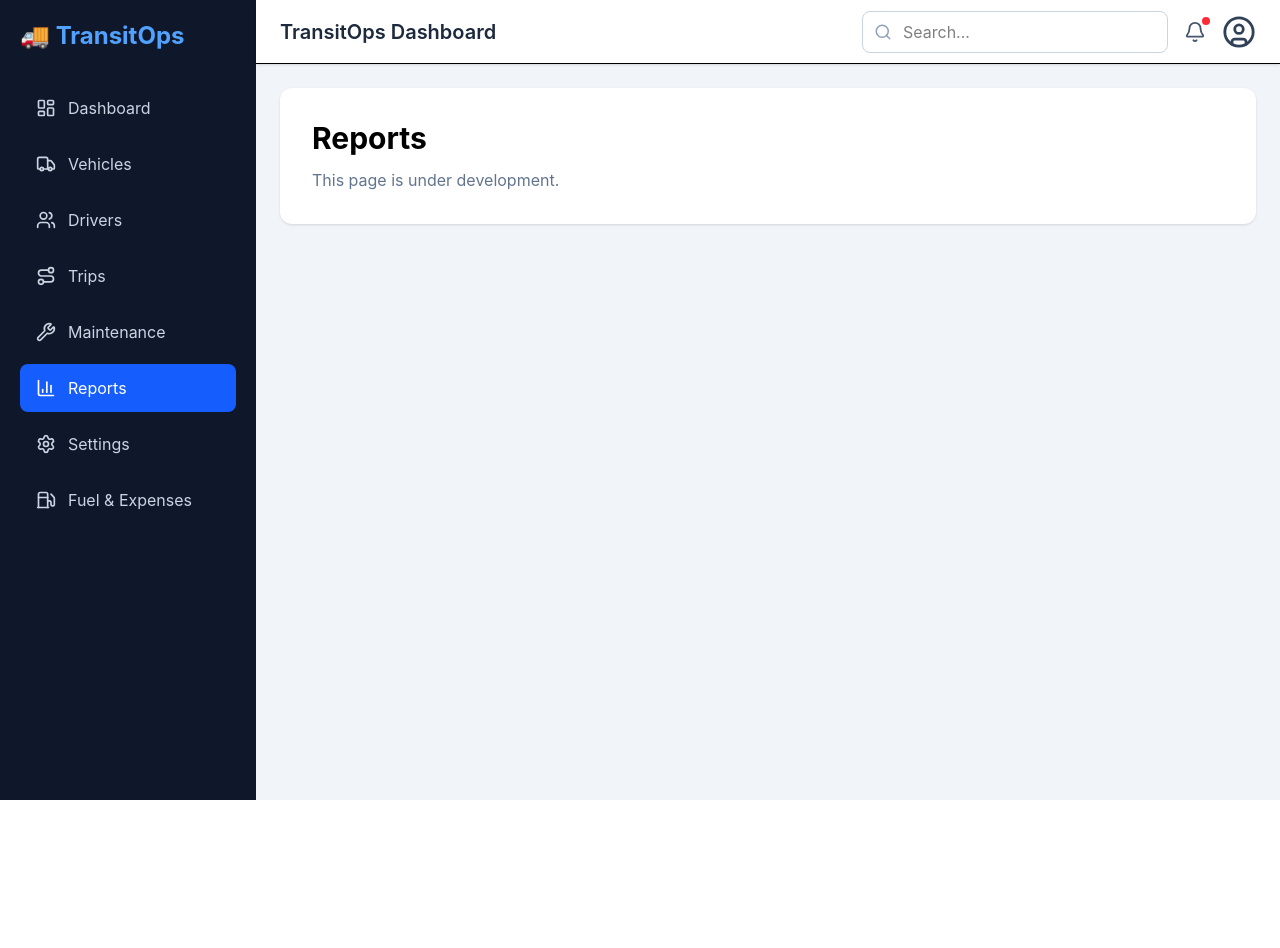
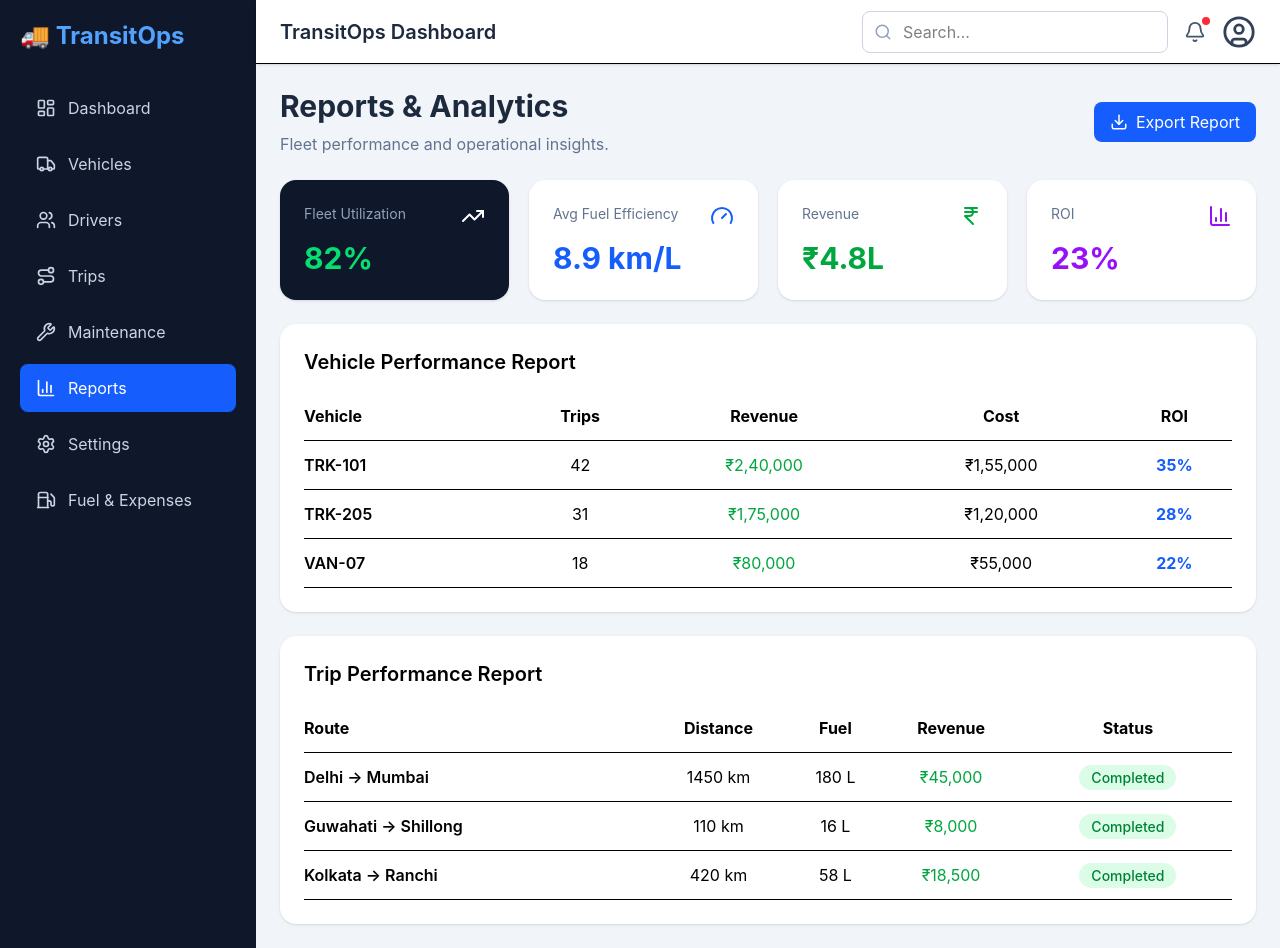
Before and after one commit to senguptasiddhartha/transitops-odoo-hackathon-2026, a React (Vite) app: page /reports in a window 1280 px wide. Before the commit the page ends 800 px from the top, so only its background shows below. Built offline with nearby package versions, Linux system fonts and the light colour scheme.

Commit message:
report page create

```diff
--- a/src/App.tsx
+++ b/src/App.tsx
@@ -10,17 +10,7 @@ import Trips from "./pages/dashboard/trips/trips";
 import Maintenance from "./pages/dashboard/maintenance/maintenance";
 import FuelAndExpenses from "./pages/fuel_and_expenses/fuel_and_expenses";
 import Settings from "./pages/settings/settings";
-
-function Placeholder({ title }: { title: string }) {
-  return (
-    <div className="rounded-xl bg-white p-8 shadow">
-      <h1 className="text-3xl font-bold">{title}</h1>
-      <p className="mt-3 text-slate-500">
-        This page is under development.
-      </p>
-    </div>
-  );
-}
+import Report from "./pages/dashboard/report/report";
 
 export default function App() {
   return (
@@ -49,9 +39,9 @@ export default function App() {
               />
 
               <Route
-                path="/reports"
-                element={<Placeholder title="Reports" />}
-              />
+  path="/reports"
+  element={<Report />}
+/>
 
               <Route
   path="/settings"
--- a/src/pages/dashboard/report/report.tsx
+++ b/src/pages/dashboard/report/report.tsx
@@ -1,452 +1,288 @@
-const vehicleReports = [
+import {
+  TrendingUp,
+  Gauge,
+  IndianRupee,
+  BarChart3,
+  Download,
+} from "lucide-react";
+
+const vehicleReport = [
   {
-    registration: "TX-551-CDL",
-    vehicle: "Volvo FH16",
-    type: "Heavy",
-    runs: 0,
-    revenue: 0,
-    costs: 625,
-    earnings: -625,
-    price: 145000,
-    efficiency: "N/A",
-    roi: -0.43,
+    vehicle: "TRK-101",
+    trips: 42,
+    revenue: "₹2,40,000",
+    cost: "₹1,55,000",
+    roi: "35%",
   },
   {
-    registration: "CA-889-XTR",
-    vehicle: "Freightliner Cascadia",
-    type: "Semi-Trailer",
-    runs: 0,
-    revenue: 0,
-    costs: 150,
-    earnings: -150,
-    price: 160000,
-    efficiency: "N/A",
-    roi: -0.09,
+    vehicle: "TRK-205",
+    trips: 31,
+    revenue: "₹1,75,000",
+    cost: "₹1,20,000",
+    roi: "28%",
   },
   {
-    registration: "NY-442-VAN",
-    vehicle: "Ford F-550 Super Duty",
-    type: "Light",
-    runs: 0,
-    revenue: 0,
-    costs: 1295,
-    earnings: -1295,
-    price: 65000,
-    efficiency: "N/A",
-    roi: -1.99,
-  },
-  {
-    registration: "FL-112-MTR",
-    vehicle: "Mercedes-Benz Sprinter",
-    type: "Cargo",
-    runs: 1,
-    revenue: 794,
-    costs: 165,
-    earnings: 629,
-    price: 48000,
-    efficiency: "3.45 km/L",
-    roi: 1.31,
-  },
-  {
-    registration: "IL-309-BOX",
-    vehicle: "Isuzu NPR-HD",
-    type: "Box",
-    runs: 0,
-    revenue: 0,
-    costs: 270,
-    earnings: -270,
-    price: 72000,
-    efficiency: "N/A",
-    roi: -0.38,
-  },
-  {
-    registration: "NV-771-RET",
-    vehicle: "Kenworth T680",
-    type: "Semi-Trailer",
-    runs: 0,
-    revenue: 0,
-    costs: 4800,
-    earnings: -4800,
-    price: 155000,
-    efficiency: "N/A",
-    roi: -3.1,
+    vehicle: "VAN-07",
+    trips: 18,
+    revenue: "₹80,000",
+    cost: "₹55,000",
+    roi: "22%",
   },
 ];
 
-const tripReports = [
+const tripReport = [
   {
-    id: "#",
-    route: "Miami to Orlando",
-    equipment: "FL-112-MTR",
-    distance: 380,
-    fuel: 110,
-    revenue: 794,
-    efficiency: "3.45 km/L",
+    route: "Delhi → Mumbai",
+    distance: "1450 km",
+    fuel: "180 L",
+    revenue: "₹45,000",
+    status: "Completed",
+  },
+  {
+    route: "Guwahati → Shillong",
+    distance: "110 km",
+    fuel: "16 L",
+    revenue: "₹8,000",
+    status: "Completed",
+  },
+  {
+    route: "Kolkata → Ranchi",
+    distance: "420 km",
+    fuel: "58 L",
+    revenue: "₹18,500",
+    status: "Completed",
   },
 ];
 
-function formatMoney(value: number) {
-  const formatted = Math.abs(value).toLocaleString("en-US");
-
-  if (value < 0) {
-    return `$-${formatted}`;
-  }
-
-  return `$${formatted}`;
-}
-
-function downloadCSV(filename: string, rows: (string | number)[][]) {
-  const csv = rows
-    .map((row) =>
-      row
-        .map((value) => `"${String(value).replace(/"/g, '""')}"`)
-        .join(",")
-    )
-    .join("\n");
-
-  const blob = new Blob([csv], {
-    type: "text/csv;charset=utf-8;",
-  });
-
-  const url = URL.createObjectURL(blob);
-  const link = document.createElement("a");
-
-  link.href = url;
-  link.download = filename;
-
-  document.body.appendChild(link);
-  link.click();
-  document.body.removeChild(link);
-
-  URL.revokeObjectURL(url);
-}
-
 export default function Report() {
-  const exportVehicleReports = () => {
-    const rows: (string | number)[][] = [
-      [
-        "Registration",
-        "Vehicle",
-        "Type",
-        "Runs",
-        "Total Revenue",
-        "Total Costs",
-        "Net Earnings",
-        "Acquisition Price",
-        "Average Fuel Efficiency",
-        "Computed ROI",
-      ],
-      ...vehicleReports.map((vehicle) => [
-        vehicle.registration,
-        vehicle.vehicle,
-        vehicle.type,
-        vehicle.runs,
-        vehicle.revenue,
-        vehicle.costs,
-        vehicle.earnings,
-        vehicle.price,
-        vehicle.efficiency,
-        `${vehicle.roi}%`,
-      ]),
-    ];
-
-    downloadCSV("vehicle-roi-report.csv", rows);
-  };
-
-  const exportTripReports = () => {
-    const rows: (string | number)[][] = [
-      [
-        "Trip ID",
-        "Route",
-        "Equipment",
-        "Distance",
-        "Fuel Logged",
-        "Revenue",
-        "Efficiency",
-      ],
-      ...tripReports.map((trip) => [
-        trip.id,
-        trip.route,
-        trip.equipment,
-        trip.distance,
-        trip.fuel,
-        trip.revenue,
-        trip.efficiency,
-      ]),
-    ];
-
-    downloadCSV("trip-fuel-performance-report.csv", rows);
-  };
-
   return (
     <div className="space-y-6">
-      <div className="border-b border-slate-400 pb-5">
-        <h1 className="text-3xl font-bold text-slate-900">
-          Reports & ROI Analytics
+
+      <div className="flex items-center justify-between">
+
+        <div>
+          <h1 className="text-3xl font-bold text-slate-800">
+            Reports & Analytics
           </h1>
 
-        <p className="mt-1 text-slate-500">
-          Audit fleet-wide return on investment, operational efficiency indexes,
-          and cargo profits.
+          <p className="text-slate-500 mt-2">
+            Fleet performance and operational insights.
           </p>
         </div>
 
-      <div className="grid grid-cols-1 gap-4 md:grid-cols-2 xl:grid-cols-4">
-        <div className="rounded-2xl bg-slate-900 p-5 shadow">
-          <div className="flex items-start justify-between">
-            <div>
-              <p className="text-xs uppercase tracking-widest text-blue-300">
-                Active Fleet Utilization
-              </p>
+        <button className="flex items-center gap-2 rounded-lg bg-blue-600 px-4 py-2 text-white hover:bg-blue-700">
+          <Download size={18} />
+          Export Report
+        </button>
 
-              <p className="mt-3 text-3xl font-bold text-cyan-400">20%</p>
       </div>
 
-            <span className="text-cyan-400">↗</span>
+      {/* KPI Cards */}
+
+      <div className="grid gap-5 md:grid-cols-2 xl:grid-cols-4">
+
+        <div className="rounded-2xl bg-slate-900 text-white p-6 shadow">
+
+          <div className="flex justify-between">
+            <span className="text-sm text-slate-400">
+              Fleet Utilization
+            </span>
+
+            <TrendingUp />
           </div>
 
-          <p className="mt-2 text-xs text-slate-400">
-            Non-retired trucks currently dispatched
-          </p>
+          <h2 className="mt-3 text-3xl font-bold text-green-400">
+            82%
+          </h2>
+
         </div>
 
-        <div className="rounded-2xl bg-slate-900 p-5 shadow">
-          <div className="flex items-start justify-between">
-            <div>
-              <p className="text-xs uppercase tracking-widest text-blue-300">
-                Fleet Fuel Efficiency
-              </p>
+        <div className="rounded-2xl bg-white shadow p-6">
 
-              <p className="mt-3 text-3xl font-bold text-blue-500">
-                3.45
-                <span className="ml-1 text-sm font-normal">km/L</span>
-              </p>
+          <div className="flex justify-between">
+
+            <span className="text-sm text-slate-500">
+              Avg Fuel Efficiency
+            </span>
+
+            <Gauge className="text-blue-600" />
+
           </div>
 
-            <span className="text-blue-500">◔</span>
+          <h2 className="mt-3 text-3xl font-bold text-blue-600">
+            8.9 km/L
+          </h2>
+
         </div>
 
-          <p className="mt-2 text-xs text-slate-400">
-            Average ratio across completed routes
-          </p>
+        <div className="rounded-2xl bg-white shadow p-6">
+
+          <div className="flex justify-between">
+
+            <span className="text-sm text-slate-500">
+              Revenue
+            </span>
+
+            <IndianRupee className="text-green-600" />
+
           </div>
 
-        <div className="rounded-2xl bg-slate-900 p-5 shadow">
-          <div className="flex items-start justify-between">
-            <div>
-              <p className="text-xs uppercase tracking-widest text-blue-300">
-                Net Profit Margin
-              </p>
+          <h2 className="mt-3 text-3xl font-bold text-green-600">
+            ₹4.8L
+          </h2>
 
-              <p className="mt-3 text-3xl font-bold text-emerald-400">
-                $-6,511
-              </p>
         </div>
 
-            <span className="text-emerald-400">$</span>
+        <div className="rounded-2xl bg-white shadow p-6">
+
+          <div className="flex justify-between">
+
+            <span className="text-sm text-slate-500">
+              ROI
+            </span>
+
+            <BarChart3 className="text-purple-600" />
+
           </div>
 
-          <p className="mt-2 text-xs text-slate-400">
-            Completed Revenue minus all Expenses
-          </p>
+          <h2 className="mt-3 text-3xl font-bold text-purple-600">
+            23%
+          </h2>
+
         </div>
 
-        <div className="rounded-2xl bg-slate-900 p-5 shadow">
-          <div className="flex items-start justify-between">
-            <div>
-              <p className="text-xs uppercase tracking-widest text-blue-300">
-                Global Asset ROI
-              </p>
-
-              <p className="mt-3 text-3xl font-bold text-purple-400">-1.01%</p>
       </div>
 
-            <span className="text-purple-400">▥</span>
-          </div>
+      {/* Vehicle Report */}
 
-          <p className="mt-2 text-xs text-slate-400">
-            Percentage of fleet capital recovered
-          </p>
-        </div>
-      </div>
+      <div className="rounded-2xl bg-white shadow p-6">
 
-      <section className="overflow-hidden rounded-2xl bg-slate-900 shadow">
-        <div className="flex flex-col gap-4 border-b border-slate-700 p-5 md:flex-row md:items-center md:justify-between">
-          <div>
-            <h2 className="text-xl font-bold text-white">
-              Vehicle ROI & Capital Recovery Ledger
+        <h2 className="text-xl font-semibold mb-4">
+          Vehicle Performance Report
         </h2>
 
-            <p className="mt-1 text-sm text-slate-400">
-              ROI is computed using completed trip revenues, maintenance
-              overheads, fuel logs, and miscellaneous expenses.
-            </p>
-          </div>
+        <table className="w-full">
 
-          <button
-            type="button"
-            onClick={exportVehicleReports}
-            className="rounded-xl border border-slate-600 px-5 py-2 text-sm font-semibold text-white transition hover:bg-slate-800"
-          >
-            Export CSV
-          </button>
-        </div>
+          <thead className="border-b">
 
-        <div className="overflow-x-auto">
-          <table className="min-w-[1050px] w-full text-left">
-            <thead className="bg-slate-950">
-              <tr className="text-xs uppercase text-blue-300">
-                <th className="px-5 py-4">Registration</th>
-                <th className="px-5 py-4">Vehicle Details</th>
-                <th className="px-5 py-4 text-center">Runs</th>
-                <th className="px-5 py-4">Total Revenue</th>
-                <th className="px-5 py-4">Total Costs</th>
-                <th className="px-5 py-4">Net Earnings</th>
-                <th className="px-5 py-4">Acq. Price</th>
-                <th className="px-5 py-4">Avg Fuel Eff.</th>
-                <th className="px-5 py-4 text-right">Computed ROI</th>
+            <tr>
+
+              <th className="text-left py-3">Vehicle</th>
+              <th>Trips</th>
+              <th>Revenue</th>
+              <th>Cost</th>
+              <th>ROI</th>
+
             </tr>
+
           </thead>
 
           <tbody>
-              {vehicleReports.map((vehicle) => (
+
+            {vehicleReport.map((v) => (
+
               <tr
-                  key={vehicle.registration}
-                  className="border-t border-slate-800 text-sm text-slate-200"
+                key={v.vehicle}
+                className="border-b hover:bg-slate-50"
               >
-                  <td className="px-5 py-4 font-mono font-semibold text-white">
-                    {vehicle.registration}
+
+                <td className="py-3 font-semibold">
+                  {v.vehicle}
                 </td>
 
-                  <td className="px-5 py-4">
-                    <p>{vehicle.vehicle}</p>
-                    <p className="text-xs text-slate-400">
-                      ({vehicle.type})
-                    </p>
+                <td className="text-center">
+                  {v.trips}
                 </td>
 
-                  <td className="px-5 py-4 text-center font-mono">
-                    {vehicle.runs}
+                <td className="text-center text-green-600">
+                  {v.revenue}
                 </td>
 
-                  <td className="px-5 py-4 font-mono text-emerald-400">
-                    {formatMoney(vehicle.revenue)}
+                <td className="text-center">
+                  {v.cost}
                 </td>
 
-                  <td className="px-5 py-4 font-mono text-slate-400">
-                    {formatMoney(vehicle.costs)}
+                <td className="text-center font-bold text-blue-600">
+                  {v.roi}
                 </td>
 
-                  <td
-                    className={`px-5 py-4 font-mono font-semibold ${
-                      vehicle.earnings < 0
-                        ? "text-red-500"
-                        : "text-white"
-                    }`}
-                  >
-                    {formatMoney(vehicle.earnings)}
-                  </td>
+              </tr>
 
-                  <td className="px-5 py-4 font-mono text-slate-400">
-                    {formatMoney(vehicle.price)}
-                  </td>
+            ))}
 
-                  <td className="px-5 py-4 font-mono text-white">
-                    {vehicle.efficiency}
-                  </td>
+          </tbody>
 
-                  <td
-                    className={`px-5 py-4 text-right font-mono font-semibold ${
-                      vehicle.roi < 0
-                        ? "text-red-500"
-                        : "text-emerald-400"
-                    }`}
-                  >
-                    {vehicle.roi > 0 ? "+" : ""}
-                    {vehicle.roi.toFixed(2)}%
-                  </td>
-                </tr>
-              ))}
-            </tbody>
         </table>
+
       </div>
-      </section>
 
-      <section className="overflow-hidden rounded-2xl bg-slate-900 shadow">
-        <div className="flex flex-col gap-4 border-b border-slate-700 p-5 md:flex-row md:items-center md:justify-between">
-          <div>
-            <h2 className="text-xl font-bold text-white">
-              Trip-by-Trip Fuel Performance & Mileage Report
+      {/* Trip Report */}
+
+      <div className="rounded-2xl bg-white shadow p-6">
+
+        <h2 className="text-xl font-semibold mb-4">
+          Trip Performance Report
         </h2>
 
-            <p className="mt-1 text-sm text-slate-400">
-              Individual details of completed transport runs, showing actual
-              diesel consumption metrics.
-            </p>
-          </div>
+        <table className="w-full">
 
-          <button
-            type="button"
-            onClick={exportTripReports}
-            className="rounded-xl border border-slate-600 px-5 py-2 text-sm font-semibold text-white transition hover:bg-slate-800"
-          >
-            Export CSV
-          </button>
-        </div>
+          <thead className="border-b">
 
-        <div className="overflow-x-auto">
-          <table className="min-w-[850px] w-full text-left">
-            <thead className="bg-slate-950">
-              <tr className="text-xs uppercase text-blue-300">
-                <th className="px-5 py-4">Trip ID</th>
-                <th className="px-5 py-4">Route</th>
-                <th className="px-5 py-4">Equipment #</th>
-                <th className="px-5 py-4">Distance (km)</th>
-                <th className="px-5 py-4">Fuel Logged (L)</th>
-                <th className="px-5 py-4">Revenue</th>
-                <th className="px-5 py-4 text-right">Efficiency</th>
+            <tr>
+
+              <th className="text-left py-3">Route</th>
+              <th>Distance</th>
+              <th>Fuel</th>
+              <th>Revenue</th>
+              <th>Status</th>
+
             </tr>
+
           </thead>
 
           <tbody>
-              {tripReports.map((trip) => (
+
+            {tripReport.map((trip) => (
+
               <tr
-                  key={`${trip.equipment}-${trip.route}`}
-                  className="border-t border-slate-800 text-sm text-slate-200"
+                key={trip.route}
+                className="border-b hover:bg-slate-50"
               >
-                  <td className="px-5 py-4 font-mono font-semibold">
-                    {trip.id}
-                  </td>
 
-                  <td className="px-5 py-4 font-semibold text-white">
+                <td className="py-3 font-semibold">
                   {trip.route}
                 </td>
 
-                  <td className="px-5 py-4 font-mono text-slate-400">
-                    {trip.equipment}
+                <td className="text-center">
+                  {trip.distance}
                 </td>
 
-                  <td className="px-5 py-4 font-mono">
-                    {trip.distance} km
+                <td className="text-center">
+                  {trip.fuel}
                 </td>
 
-                  <td className="px-5 py-4 font-mono">
-                    {trip.fuel} L
+                <td className="text-center text-green-600">
+                  {trip.revenue}
                 </td>
 
-                  <td className="px-5 py-4 font-mono text-emerald-400">
-                    {formatMoney(trip.revenue)}
+                <td className="text-center">
+
+                  <span className="rounded-full bg-green-100 px-3 py-1 text-sm font-medium text-green-700">
+                    {trip.status}
+                  </span>
+
                 </td>
 
-                  <td className="px-5 py-4 text-right font-mono font-semibold text-blue-400">
-                    {trip.efficiency}
-                  </td>
               </tr>
+
             ))}
+
           </tbody>
+
         </table>
+
       </div>
-      </section>
+
     </div>
   );
 }
```
Lines whose indentation alone changed are shown as unchanged.
